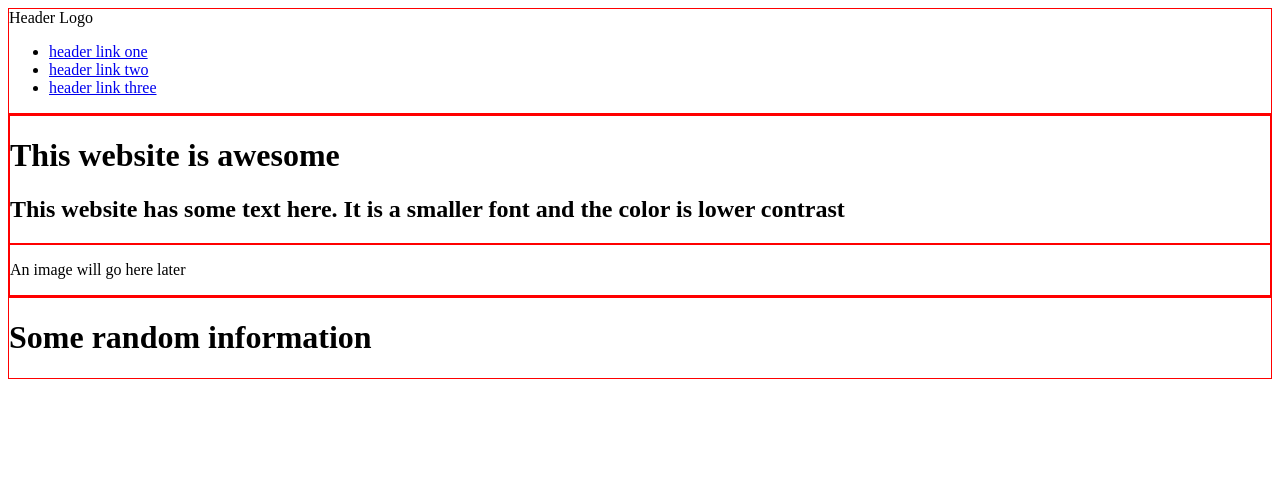
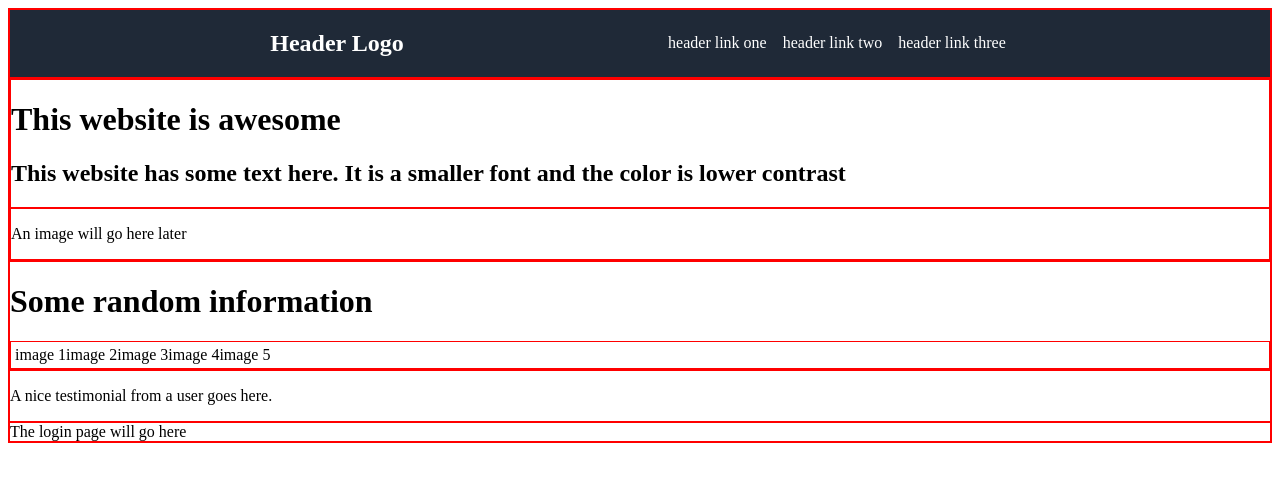
Before and after one commit to mwright0720/odin-landing-page, a plain HTML site: page index.html in a window 1280 px wide. Drawn offline with Linux system fonts and the light colour scheme.

Commit message:
Add header styling

```diff
--- a/index.html
+++ b/index.html
@@ -7,12 +7,13 @@
     <title>Landing Page</title>
 </head>
 <body>
-    <div class = "header"> Header Logo
-        <ul>
+    <div class = "page">
+    <div class = "header"> <h2 class = "logo">Header Logo</h2>
+        <ul class = "header-links">
     <li><a href = "#"> header link one</a></li>
     <li><a href = "#"> header link two</a></li>
     <li><a href = "#"> header link three</a></li>
-        </ul>
+        </ul class = "header-links">
     </div>
 
     <div class = "top-text">
@@ -27,7 +28,21 @@
 
     <div class = "middle-text">
         <h1> Some random information</h1>
+        <div class = "card-container">
+            <ul>
+                <li>image 1</li>
+                <li>image 2</li>
+                <li>image 3</li>
+                <li>image 4</li>
+                <li>image 5</li>
+            </ul>
+        </div>
     </div>
+
+    <div class = "testimonial"><p> A nice testimonial from a user goes here.</p></div>
+    <div class = "login"> The login page will go here</div>
+
+</div>
 
 
 </body>
--- a/style.css
+++ b/style.css
@@ -1,3 +1,40 @@
 div {
     border: 1px solid red;
 }
+
+.page {
+    display: flex;
+    flex-direction: column;
+}
+
+.header {
+    background-color: #1F2937;
+    display: flex;
+    justify-content: space-evenly;
+    align-items: center;
+    color: white;
+
+}
+
+.logo {
+    font-size: 24px;
+
+}
+
+
+.header-links {
+    display: flex;
+    gap: 16px;
+}
+
+a {
+    text-decoration: none;
+    color: white;
+}
+
+ul {
+    list-style-type: none;
+    display: flex;
+    padding: 4px;
+    margin: 0;
+}
```
